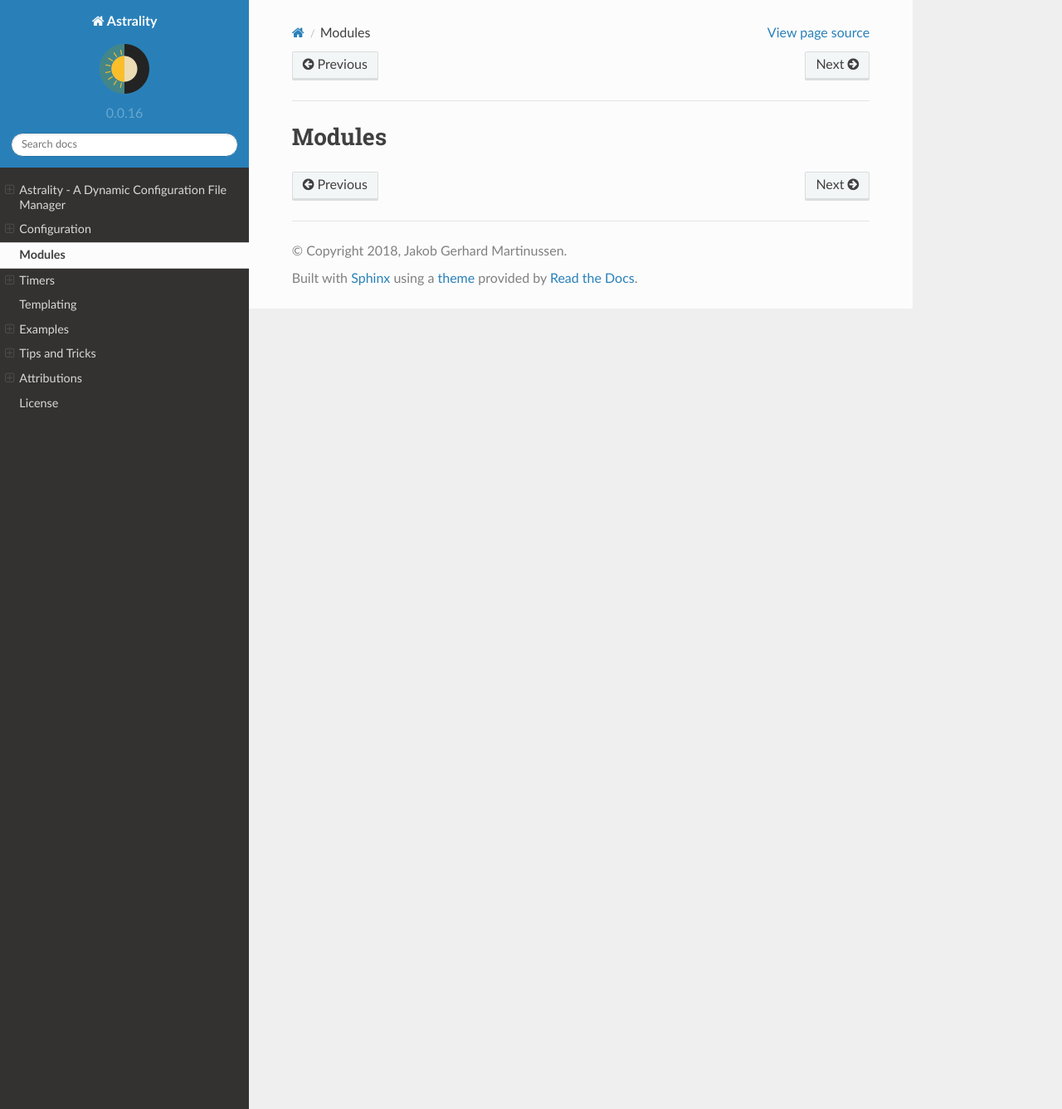
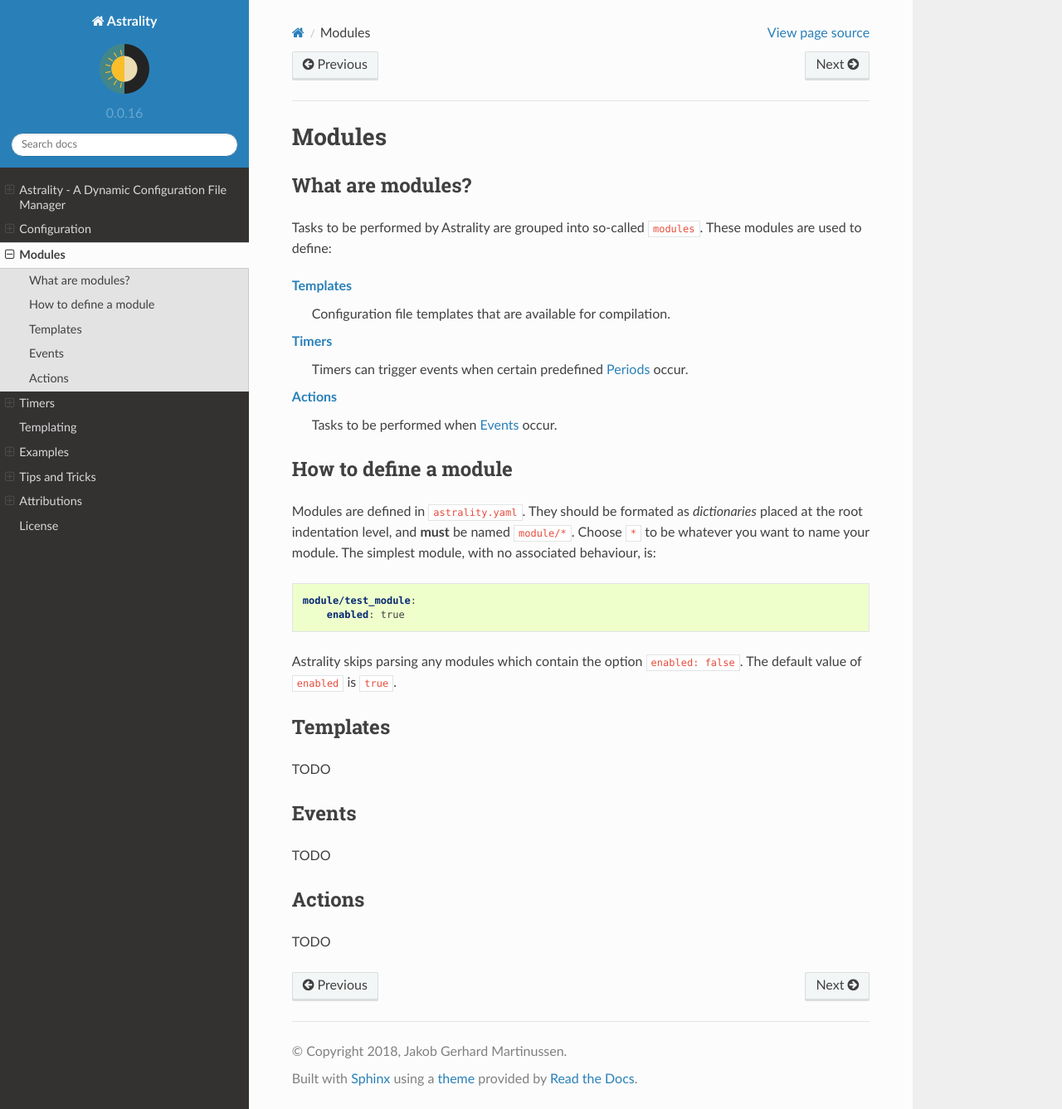
Before and after one commit to JakobGM/astrality, a Sphinx documentation site: the page built from docs/modules.rst, in a window 1280 px wide and 1337 px high. Shown: the whole window at 83% size. Built offline with Sphinx 7.4.7 and the Read the Docs theme 2.0.0, drawn with Linux system fonts in a browser that asks for light colours.

Commit message:
Document how module sections are created

```diff
--- a/docs/modules.rst
+++ b/docs/modules.rst
@@ -3,3 +3,52 @@
 =======
 Modules
 =======
+
+What are modules?
+=================
+
+Tasks to be performed by Astrality are grouped into so-called ``modules``.
+These modules are used to define:
+
+:ref:`templates`
+    Configuration file templates that are available for compilation.
+
+:doc:`timers`
+    Timers can trigger events when certain predefined :ref:`periods` occur.
+
+:ref:`actions`
+    Tasks to be performed when :ref:`events` occur.
+
+How to define a module
+======================
+
+Modules are defined in ``astrality.yaml``.
+They should be formated as *dictionaries* placed at the root indentation level, and **must** be named ``module/*``.
+Choose ``*`` to be whatever you want to name your module.
+The simplest module, with no associated behaviour, is:
+
+.. code-block:: yaml
+
+    module/test_module:
+        enabled: true
+
+Astrality skips parsing any modules which contain the option :code:`enabled: false`.
+The default value of ``enabled`` is ``true``.
+
+.. _templates:
+
+Templates
+=========
+TODO
+
+.. _events:
+
+Events
+======
+TODO
+
+.. _actions:
+
+Actions
+=======
+TODO
```
Also changed, not shown: docs/timers.rst (+7 -0 lines).
